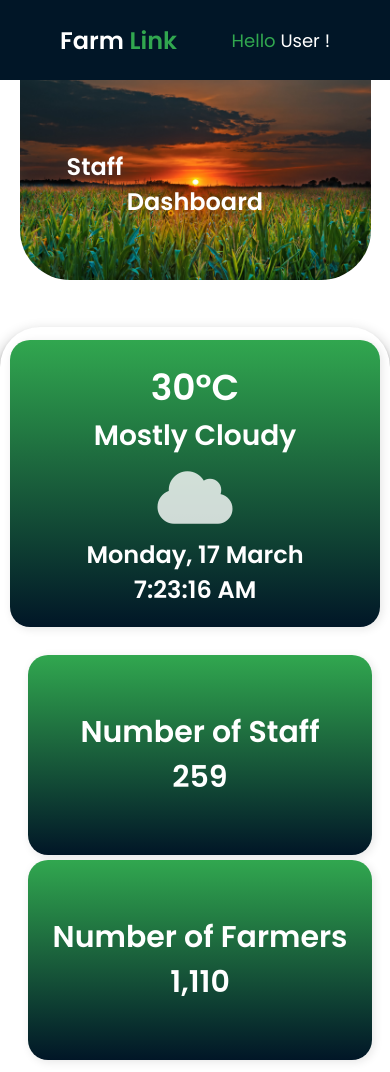
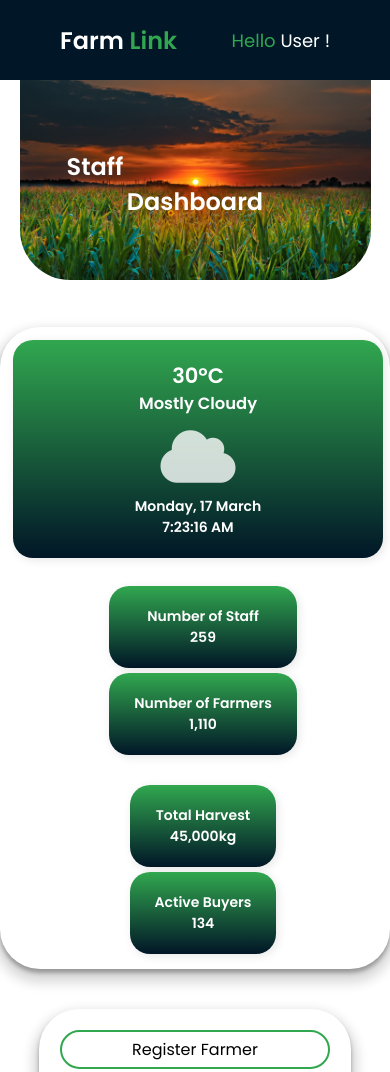
Before and after one commit to wtgsoysa/FarmLink, a plain HTML site: page html/dashboard.html in a window 390 px wide. Shown: the top 1072 px of the page. Drawn offline with Linux system fonts and the light colour scheme.

Commit message:
Responsive Design: Enhanced card section layout for better mobile and tablet support

```diff
--- a/css/dashboard.css
+++ b/css/dashboard.css
@@ -202,6 +202,57 @@ header {
     animation: pulseIcon 2s infinite ease-in-out;
 }
 
+/* Responsive adjustments */
+@media (max-width: 1024px) {
+    .stats-container {
+        max-width: 95%;
+        padding: 20px;
+    }
+    .weather-box, .stat-box {
+        min-width: 220px;
+        padding: 30px;
+        font-size: 18px;
+    }
+    .weather-box {
+        flex: 1 1 220px;
+    }
+}
+
+@media (max-width: 768px) {
+    .stats-container {
+        max-width: 100%;
+        padding: 15px;
+    }
+    .weather-box, .stat-box {
+        min-width: 200px;
+        padding: 25px;
+        font-size: 16px;
+        height: auto;
+    }
+    .weather-box {
+        flex: 1 1 200px;
+    }
+    .stats {
+        flex-direction: column;
+        align-items: center;
+    }
+}
+
+@media (max-width: 480px) {
+
+    .stats-container {
+        max-width: 100px;
+        padding: 15px;
+    }
+    .weather-box, .stat-box {
+        min-width: 180px;
+        padding: 20px;
+        font-size: 14px;
+    }
+    .weather-box {
+        flex: 1 1 180px;
+    }
+}
 
 
 /*Navbar Section*/
@@ -229,6 +280,8 @@ header {
     border-radius: 20px;
     border: 2px solid var(--green);
 }
+
+
 
 /* Register Farmer section*/
 .form-container {
```
